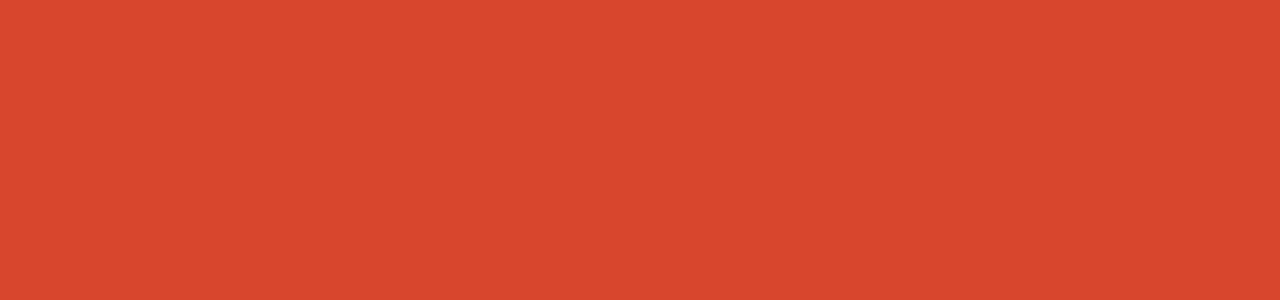
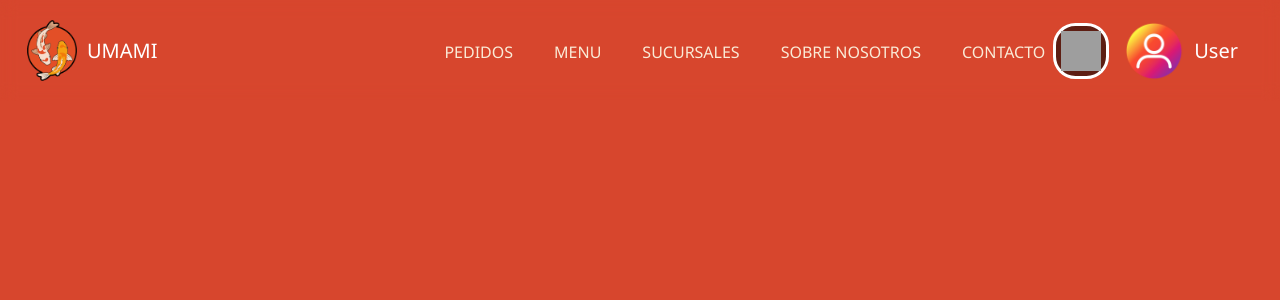
Before and after one commit to Juan-Sebastian-Marin-Salazar/PPW4, a Flask app: page /pedidos in a window 1280 px wide. Before the commit the part shown is empty. Shown: the top 300 px of the page. Run offline with Flask 3, Linux system fonts and the light colour scheme; a user stored in the database is signed in; tables that the repository leaves empty hold one stand-in row (values such as "Sample post"); some libraries are stand-ins or nearby versions; grey boxes are pictures that could not be loaded.

Commit message:
pedidos terminados, solo son visibles por administradores y repartidores

```diff
--- a/app/app.py
+++ b/app/app.py
@@ -7,7 +7,6 @@ from models.entities.users import User
 from models.modelOrders import ModelOrders
 from flask_login import LoginManager, login_user, logout_user,login_required,current_user
 from functools import wraps
-# Asegúrate que esta importación sea correcta
 from models.modelOrders import ModelOrders
 
 
@@ -28,7 +27,7 @@ def admin_required(func):
 def worker_required(func):
     @wraps(func)
     def decorated_view(*args, **kwargs):
-        if not current_user.is_authenticated or not (current_user.usertype == 1 or current_user == 2) :
+        if not current_user.is_authenticated or not (current_user.usertype == 1 or current_user.usertype == 2) :
             abort(403)
         return func(*args, **kwargs)
     return decorated_view
@@ -455,19 +454,18 @@ def checkout():
 
 @app.route('/ubicaciones')
 @login_required
-@worker_required
 def ubicaciones():
     return render_template('user/ubicaciones.html')
 
 @app.route("/pedidos", methods=['GET', 'POST'])
 @login_required
+@worker_required
 def pedidos():
     if request.method == 'POST':
         # Asegúrate de recibir el order_id del formulario
         order_id = request.form.get('order_id')
         if order_id:
             ModelOrders.set_ordered_as_delivered(db, order_id)
-            flash("Pedido marcado como entregado", "success")
             return redirect(url_for('pedidos'))
 
     raw_orders = ModelOrders.get_not_delivered_orders(db)
@@ -482,12 +480,6 @@ def pedidos():
         orders.append(current_order)
     return render_template('worker/pedidos.html', orders=orders)
 
-@app.route("/pedidos/<int:order_id>", methods=['POST'])
-@login_required
-@worker_required
-def entregar_orden(order_id):
-    ModelOrders.set_ordered_as_delivered(db, order_id)
-    return redirect(url_for('ordenes'))
 
 
 @app.route("/nosotros")
--- a/app/templates/user/nav.html
+++ b/app/templates/user/nav.html
@@ -3,7 +3,8 @@
 {% if request.endpoint == 'index' %}
 <nav class="navbar navbar-expand-lg navindex">
     <div class="container-fluid">
-        <button class="navbar-toggler" type="button" data-bs-toggle="collapse" data-bs-target="#navbarNavAltMarkup" aria-controls="navbarNavAltMarkup" aria-expanded="false" aria-label="Toggle navigation">
+        <button class="navbar-toggler" type="button" data-bs-toggle="collapse" data-bs-target="#navbarNavAltMarkup"
+            aria-controls="navbarNavAltMarkup" aria-expanded="false" aria-label="Toggle navigation">
             <span class="navbar-toggler-icon"></span>
         </button>
         <a class="navbar-brand" href="{{ url_for('index') }}">
@@ -12,18 +13,25 @@
         </a>
         <div class="collapse navbar-collapse" id="navbarNavAltMarkup">
             <div class="navbar-nav ms-auto">
-                <a class="nav-link nav-item d-block d-lg-none" aria-current="page" href="{{ url_for('index') }}">INICIO</a>
+                <a class="nav-link nav-item d-block d-lg-none" aria-current="page"
+                    href="{{ url_for('index') }}">INICIO</a>
+                {% if current_user.is_authenticated and (current_user.usertype == 1 or current_user.usertype == 2) %}
+                <a class="nav-link" href="{{ url_for('pedidos') }}">PEDIDOS</a>
+                {% endif %}
                 <a class="nav-link" href="{{ url_for('menu') }}">MENU</a>
                 <a class="nav-link" href="{{ url_for('ubicaciones') }}">SUCURSALES</a>
-                <a class="nav-link" href="{{ url_for('nosotros') }}">SOBRE NOSOTROS</a>
-                <a class="nav-link" href="{{ url_for('contacto') }}">CONTACTO</a>
+                <a class="nav-link" href="nosotros.html">SOBRE NOSOTROS</a>
+                <a class="nav-link" href="contacto.html">CONTACTO</a>
             </div>
         </div>
-        <a class="navbar-brand" href="{{ url_for('ver_carrito') }}" style="padding: 5px; margin-right: 10px; border-style: solid; background-color:rgba(0, 0, 0, 0.57); border-color: rgb(255, 255, 255); border-radius: 40%;">
+        <a class="navbar-brand" href="{{ url_for('ver_carrito') }}"
+            style="padding: 5px; margin-right: 10px; border-style: solid; background-color:rgba(0, 0, 0, 0.57); border-color: rgb(255, 255, 255); border-radius: 40%;">
             <img src="{{ url_for('static', filename='img/carrito.png') }}" style="width: 40px; height: 40px;">
         </a>
-    <a class="navbar-brand" href="{{ url_for('perfil', id=current_user.id) }}" style= "padding: 5px; margin-right: 10px;">
-        <img src="{{ url_for('static', filename='img/perfil.jpg') }}" class="rounded-circle" style="width: 60px; height: 60px;">
+        <a class="navbar-brand" href="{{ url_for('perfil', id=current_user.id) }}"
+            style="padding: 5px; margin-right: 10px;">
+            <img src="{{ url_for('static', filename='img/perfil.jpg') }}" class="rounded-circle"
+                style="width: 60px; height: 60px;">
             <span class="d-none d-lg-block" style=" color: rgb(255, 255, 255);">{{ current_user.fullname }}</span>
         </a>
     </div>
@@ -42,18 +50,24 @@
         </a>
         <div class="collapse navbar-collapse justify-content-center" id="navbarNavAltMarkup">
             <div class="navbar-nav ms-auto">
-				<a class="nav-link nav-item d-block d-lg-none" aria-current="page" href="{{ url_for('index') }}">INICIO</a>
+                <a class="nav-link nav-item d-block d-lg-none" aria-current="page"
+                    href="{{ url_for('index') }}">INICIO</a>
+                {% if current_user.is_authenticated and current_user.usertype == 1 %}
+                <a class="nav-link" href="{{ url_for('pedidos') }}">PEDIDOS</a>
+                {% endif %}
                 <a class="nav-link" href="{{ url_for('menu') }}">MENU</a>
                 <a class="nav-link" href="{{ url_for('ubicaciones') }}">SUCURSALES</a>
-				<a class="nav-link" href="{{ url_for('nosotros') }}">SOBRE NOSOTROS</a>
-                <a class="nav-link" href="{{ url_for('contacto') }}">CONTACTO</a>
+                <a class="nav-link" href="nosotros.html">SOBRE NOSOTROS</a>
+                <a class="nav-link" href="contacto.html">CONTACTO</a>
             </div>
 
         </div>
-        <a class="navbar-brand" href="{{ url_for('ver_carrito') }}" style="padding: 5px; margin-right: 10px; border-style: solid; background-color:rgba(0, 0, 0, 0.57); border-color: rgb(255, 255, 255); border-radius: 40%;">
+        <a class="navbar-brand" href="{{ url_for('ver_carrito') }}"
+            style="padding: 5px; margin-right: 10px; border-style: solid; background-color:rgba(0, 0, 0, 0.57); border-color: rgb(255, 255, 255); border-radius: 40%;">
             <img src="{{ url_for('static', filename='img/carrito.png') }}" style="width: 40px; height: 40px;">
         </a>
-			<a class="navbar-brand" href="{{ url_for('perfil', id=current_user.id) }}" style="padding: 5px; margin-right: 10px;">
+        <a class="navbar-brand" href="{{ url_for('perfil', id=current_user.id) }}"
+            style="padding: 5px; margin-right: 10px;">
             <img src="{{ url_for('static', filename='img/perfil.jpg') }}" class="rounded-circle"
                 style="width: 60px; height: 60px;">
             <span class="d-none d-lg-block" style=" color: rgb(255, 255, 255);">{{ current_user.fullname }}</span>
--- a/app/templates/worker/pedidos.html
+++ b/app/templates/worker/pedidos.html
@@ -1,6 +1,6 @@
 {% extends 'user/nav.html' %}
-{% block titulo %}Pedidos{% endblock %}
-{% block cuerpo %}
+{% block titulo %}Ubicaciones{% endblock %}
+{% block contenido %}
 
 <body>
     <div class="galeria">
```
Lines whose indentation alone changed are shown as unchanged.
